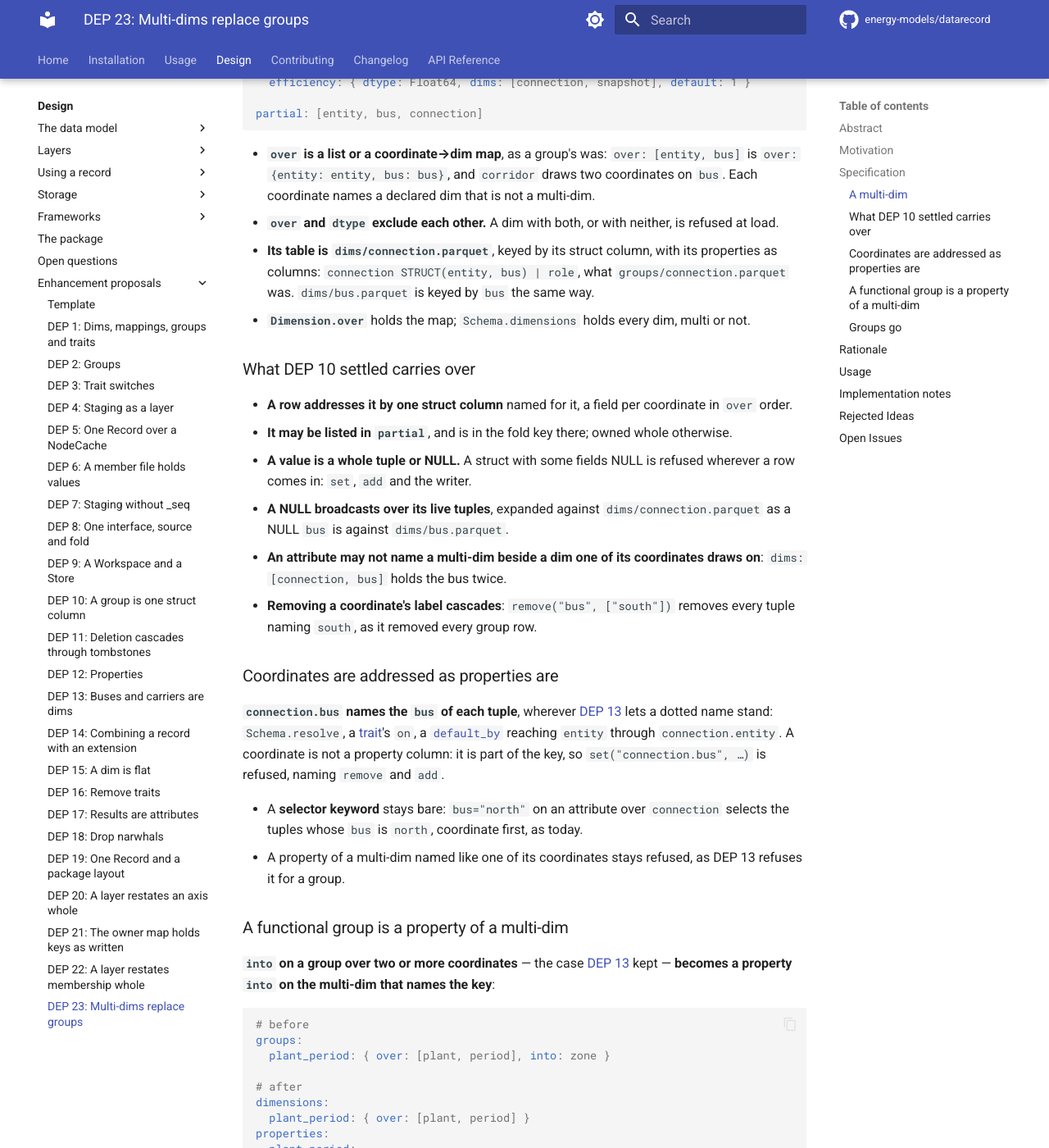
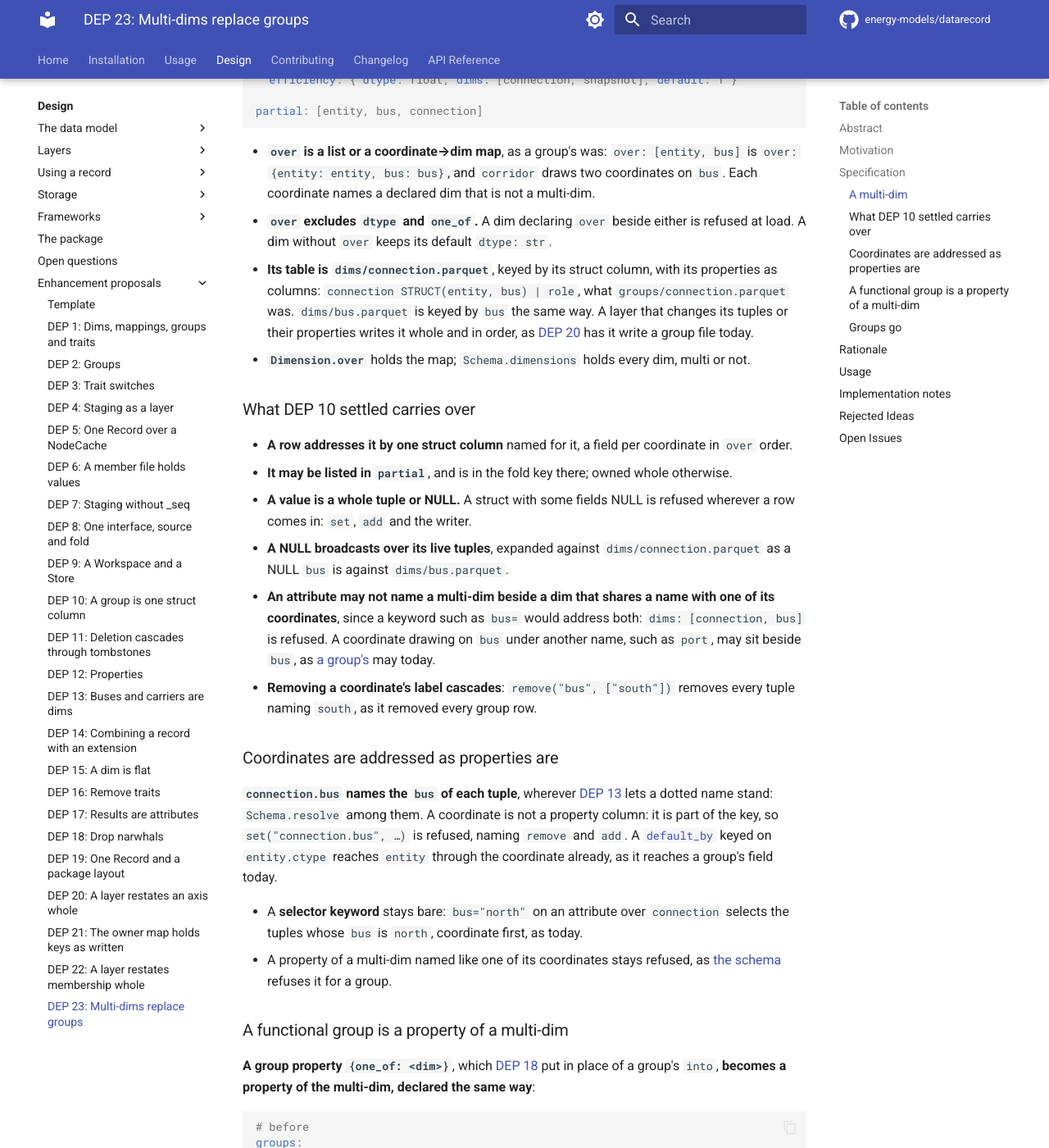
Before and after one commit to energy-models/datarecord, an MkDocs documentation site: the page built from docs/design/proposals/dep-0023-multi-dims.md, in a window 1280 px wide and 1400 px high, scrolled down 1741 px. Shown: the whole window at 82% size. Built offline with MkDocs 1.6.1 and Material for MkDocs 9.7.7, drawn with Linux system fonts in a browser that asks for light colours; comment, search, counter and statistics services are not loaded; some of the changed text lies outside the part shown.

Commit message:
docs: revise DEP 23 for the stack

````diff
--- a/docs/design/proposals/dep-0023-multi-dims.md
+++ b/docs/design/proposals/dep-0023-multi-dims.md
@@ -6,34 +6,33 @@
 
 # DEP 23: multi-dims replace groups
 
-| DEP      | 23                                                                                                                                    |
-| -------- | ------------------------------------------------------------------------------------------------------------------------------------- |
-| Title    | multi-dims replace groups                                                                                                             |
-| Author   | Bryn Pickering                                                                                                                        |
-| Status   | Draft                                                                                                                                 |
-| Requires | [DEP 10](dep-0010-a-group-is-a-struct-column.md), [DEP 12](dep-0012-properties.md), [DEP 13](dep-0013-buses-and-carriers-are-dims.md) |
-| Created  | 2026-10-21                                                                                                                            |
-| Replaces | the groups of [DEP 2](dep-0002-groups.md) and [DEP 10](dep-0010-a-group-is-a-struct-column.md)                                        |
+| DEP      | 23                                                                                                                                                                                                                               |
+| -------- | -------------------------------------------------------------------------------------------------------------------------------------------------------------------------------------------------------------------------------- |
+| Title    | multi-dims replace groups                                                                                                                                                                                                        |
+| Author   | Bryn Pickering                                                                                                                                                                                                                   |
+| Status   | Draft                                                                                                                                                                                                                            |
+| Requires | [DEP 10](dep-0010-a-group-is-a-struct-column.md), [DEP 12](dep-0012-properties.md), [DEP 13](dep-0013-buses-and-carriers-are-dims.md), [DEP 18](dep-0018-drop-narwhals.md), [DEP 20](dep-0020-a-layer-restates-an-axis-whole.md) |
+| Created  | 2026-10-21                                                                                                                                                                                                                       |
+| Replaces | the groups of [DEP 2](dep-0002-groups.md) and [DEP 10](dep-0010-a-group-is-a-struct-column.md)                                                                                                                                   |
 
 ## Abstract
 
-A group becomes a **multi-dim**: a dim declared under `dimensions` with `over`, whose labels are tuples of other dims' labels. It has its own dimension table in `dims/`, its coordinates are addressed as `connection.bus` as properties are, and a functional group's `into` becomes a property `into` of the multi-dim naming its key. The `groups` section, and every public name with `group` in it, goes.
+A group becomes a **multi-dim**: a dim declared under `dimensions` with `over`, whose labels are tuples of other dims' labels. It has its own dimension table in `dims/`, its coordinates are addressed as `connection.bus` as properties are, and a functional group's property `{one_of: <dim>}` becomes a property of the multi-dim, unchanged. The `groups` section, and every public name with `group` in it, goes.
 
 ## Motivation
 
-**A group is a dim in all but name.** [DEP 10's amendment](dep-0010-a-group-is-a-struct-column.md#amendment-a-group-is-a-dim) found it so in every way the fold sees: it is one struct column, it broadcasts, it is listed in `partial` or owned whole, it has a table of properties. What still sets it apart is spelling, and the spelling costs:
+**A group is a dim in all but name.** [DEP 10's amendment](dep-0010-a-group-is-a-struct-column.md#amendment-a-group-is-a-dim) found it so in every way the fold sees: it is one struct column, it broadcasts, it is listed in `partial` or owned whole, it has a table of properties. [DEP 20](dep-0020-a-layer-restates-an-axis-whole.md) made its file restated whole, as an axis file is. What still sets it apart is spelling, and the spelling costs:
 
-| a dim                                                              | a group                                                    |
-| ------------------------------------------------------------------ | ---------------------------------------------------------- |
-| declared under `dimensions`                                        | under `groups`                                             |
-| `dims/bus.parquet`                                                 | `groups/connection.parquet`                                |
-| `add`, `remove`                                                    | `add_group`, `remove_group`                                |
-| `Schema.dimensions`                                                | `Schema.groups`, `group_columns`, `group_key`, `groups_of` |
-| [`dims: [X]`](../schema.md#addressing-dims-x) resolves a dim first | …and a group if no dim is so named                         |
+| a dim                                                                               | a group                                                                                  |
+| ----------------------------------------------------------------------------------- | ---------------------------------------------------------------------------------------- |
+| declared under `dimensions`                                                         | under `groups`                                                                           |
+| `dims/bus.parquet`                                                                  | `groups/connection.parquet`                                                              |
+| `add`, `remove`                                                                     | `add_group`, `remove_group`                                                              |
+| `Schema.dimensions`                                                                 | `Schema.groups`, `group_columns`, `group_key`, `groups_of`                               |
+| [`dims: [X]`](../model/groups.md#attributes-over-a-group) resolves a dim first      | …and a group if no dim is so named                                                       |
+| a property `{one_of: <dim>}` may [categorize](../model/properties.md#categories) it | [never categorized](../open-questions.md#whether-a-group-in-partial-may-have-categories) |
 
 Every reader of a schema asks twice, and every rule that holds for both is stated twice.
-
-**`into` on a group is a property spelled another way.** [DEP 13](dep-0013-buses-and-carriers-are-dims.md#a-property-into-a-dim) made a single-coordinate `into` a property of the coordinate's dim. Over two coordinates or more it is still a group construct, a column beside the key that no other property shares a spelling with.
 
 ## Specification
 
@@ -43,25 +42,26 @@
 
 ```yaml
 dimensions:
-  entity: { dtype: String }
-  bus: { dtype: String }
-  snapshot: { dtype: { Datetime: us } }
+  entity: { dtype: str }
+  bus: { dtype: str }
+  snapshot: { dtype: datetime }
+  role: { one_of: [input, output, attached] }
   connection: { over: { entity: entity, bus: bus } }
   corridor: { over: { from: bus, to: bus } }
 
 properties:
   connection:
-    role: { dtype: { Enum: [input, output, attached] } }
+    role: { one_of: role }
 
 attributes:
-  efficiency: { dtype: Float64, dims: [connection, snapshot], default: 1 }
+  efficiency: { dtype: float, dims: [connection, snapshot], default: 1 }
 
 partial: [entity, bus, connection]
 ```
 
 - **`over` is a list or a coordinate→dim map**, as a group's was: `over: [entity, bus]` is `over: {entity: entity, bus: bus}`, and `corridor` draws two coordinates on `bus`. Each coordinate names a declared dim that is not a multi-dim.
-- **`over` and `dtype` exclude each other.** A dim with both, or with neither, is refused at load.
-- **Its table is `dims/connection.parquet`**, keyed by its struct column, with its properties as columns: `connection STRUCT(entity, bus) | role`, what `groups/connection.parquet` was. `dims/bus.parquet` is keyed by `bus` the same way.
+- **`over` excludes `dtype` and `one_of`.** A dim declaring `over` beside either is refused at load. A dim without `over` keeps its default `dtype: str`.
+- **Its table is `dims/connection.parquet`**, keyed by its struct column, with its properties as columns: `connection STRUCT(entity, bus) | role`, what `groups/connection.parquet` was. `dims/bus.parquet` is keyed by `bus` the same way. A layer that changes its tuples or their properties writes it whole and in order, as [DEP 20](dep-0020-a-layer-restates-an-axis-whole.md#an-axis-is-its-deepest-file) has it write a group file today.
 - **`Dimension.over`** holds the map; `Schema.dimensions` holds every dim, multi or not.
 
 ### What DEP 10 settled carries over
@@ -70,38 +70,41 @@
 - **It may be listed in `partial`**, and is in the fold key there; owned whole otherwise.
 - **A value is a whole tuple or NULL.** A struct with some fields NULL is refused wherever a row comes in: `set`, `add` and the writer.
 - **A NULL broadcasts over its live tuples**, expanded against `dims/connection.parquet` as a NULL `bus` is against `dims/bus.parquet`.
-- **An attribute may not name a multi-dim beside a dim one of its coordinates draws on**: `dims: [connection, bus]` holds the bus twice.
+- **An attribute may not name a multi-dim beside a dim that shares a name with one of its coordinates**, since a keyword such as `bus=` would address both: `dims: [connection, bus]` is refused. A coordinate drawing on `bus` under another name, such as `port`, may sit beside `bus`, as [a group's](../model/groups.md#attributes-over-a-group) may today.
 - **Removing a coordinate's label cascades**: `remove("bus", ["south"])` removes every tuple naming `south`, as it removed every group row.
 
 ### Coordinates are addressed as properties are
 
-**`connection.bus` names the `bus` of each tuple**, wherever [DEP 13](dep-0013-buses-and-carriers-are-dims.md#a-propertys-name-is-its-subjects) lets a dotted name stand: `Schema.resolve`, a [trait](../schema.md#traits)'s `on`, a [`default_by`](../schema.md#default_by-a-default-per-category) reaching `entity` through `connection.entity`. A coordinate is not a property column: it is part of the key, so `set("connection.bus", …)` is refused, naming `remove` and `add`.
+**`connection.bus` names the `bus` of each tuple**, wherever [DEP 13](dep-0013-buses-and-carriers-are-dims.md#a-propertys-name-is-its-subjects) lets a dotted name stand: `Schema.resolve` among them. A coordinate is not a property column: it is part of the key, so `set("connection.bus", …)` is refused, naming `remove` and `add`. A [`default_by`](../model/properties.md#default_by-a-default-per-category) keyed on `entity.ctype` reaches `entity` through the coordinate already, as it reaches a group's field today.
 
 - A **selector keyword** stays bare: `bus="north"` on an attribute over `connection` selects the tuples whose `bus` is `north`, coordinate first, as today.
-- A property of a multi-dim named like one of its coordinates stays refused, as DEP 13 refuses it for a group.
+- A property of a multi-dim named like one of its coordinates stays refused, as [the schema](../model/properties.md#names) refuses it for a group.
 
 ### A functional group is a property of a multi-dim
 
-**`into` on a group over two or more coordinates** — the case [DEP 13](dep-0013-buses-and-carriers-are-dims.md#a-property-into-a-dim) kept — **becomes a property `into` on the multi-dim that names the key**:
+**A group property `{one_of: <dim>}`**, which [DEP 18](dep-0018-drop-narwhals.md#into-goes) put in place of a group's `into`, **becomes a property of the multi-dim, declared the same way**:
 
 ```yaml
 # before
 groups:
-  plant_period: { over: [plant, period], into: zone }
+  plant_period: { over: [plant, period] }
+properties:
+  plant_period:
+    zone: { one_of: zone }
 
 # after
 dimensions:
   plant_period: { over: [plant, period] }
 properties:
   plant_period:
-    zone: { into: zone }
+    zone: { one_of: zone }
 ```
 
-One `zone` per tuple is what a property is: one value per label of its subject. The live-label check, the `remove` refusal and NULL meaning none are [a property `into`'s](../schema.md#properties). Naming the multi-dim beside `zone` in one attribute's `dims` is refused, as naming a group beside its `into` was.
+One `zone` per tuple is what a property is: one value per label of its subject. The live-label check, the `remove` refusal and NULL meaning none are [a property referring to a dim's](../model/properties.md#referring-to-a-dim).
 
 ### Groups go
 
-**With that, `groups` holds nothing and is removed.** `Group`, `Schema.groups`, `Schema.group_columns`, `Schema.groups_of`, `Schema.group_key`, `add_group`, `remove_group` and the `groups/` directory go. [`dims: [X]`](../schema.md#addressing-dims-x) resolves a dim, and nothing else.
+**With that, `groups` holds nothing and is removed.** `Group`, `Schema.groups`, `Schema.group_columns`, `Schema.groups_of`, `Schema.group_key`, `add_group`, `remove_group` and the `groups/` directory go. [`dims: [X]`](../model/groups.md#attributes-over-a-group) resolves a dim, and nothing else.
 
 **`add` and `remove` take a multi-dim's tuples**, each a mapping from coordinate to label:
 
@@ -116,15 +119,12 @@
 
 **A multi-dim, not a relation usable as a dim.** A tuple set that may stand in `dims` when used there and is a relation otherwise is two kinds of thing decided by the caller. Declaring it under `dimensions` says once what it is, gives it a table for its properties, and lets `add` and `remove` treat it as any other dim.
 
-**A dim table, not a second directory.** `dims/` already holds one table per dim keyed by that dim's column; a multi-dim's is keyed by its struct column. A reader of the format looks in one place.
-
-**`into` as a property.** It is the same declaration DEP 13 made for one coordinate, one value per label, with the same check. Keeping it as a group field kept the construct alive for that one case.
+**A dim table, not a second directory.** `dims/` already holds one table per dim keyed by that dim's column, each restated whole; a multi-dim's is keyed by its struct column. A reader of the format looks in one place.
 
 **What breaks:**
 
 - Every manifest with `groups` is rewritten, and every record re-exported: `groups/` moves to `dims/`.
 - Every public name with `group` in it goes; callers of `add_group` and `remove_group` call `add` and `remove`.
-- A functional mapping over two coordinates needs a multi-dim declared for its key, its tuples written as labels before the property can be.
 
 ## Usage
 
@@ -146,11 +146,11 @@
 
 ## Implementation notes
 
-1. `Dimension.over`, parsed as a group's was; `over` and `dtype` exclusive; `groups` refused at load, naming `dimensions`.
-2. The group struct-column machinery keyed on the dim: fold key, broadcast, whole-or-NULL, cascade.
-3. `dims/<multi-dim>.parquet` for its table; `groups/` dropped from the writer and reader.
+1. `Dimension.over`, parsed as a group's was; `over` exclusive with `dtype` and `one_of`; `groups` refused at load, naming `dimensions`.
+2. The group struct-column machinery keyed on the dim: fold key, broadcast, whole-or-NULL, cascade, the coordinate-name clash.
+3. `dims/<multi-dim>.parquet` for its table, restated whole; `groups/` and `resolved/groups/` dropped from the writer and reader.
 4. `add` and `remove` take tuples; `add_group`, `remove_group` removed.
-5. A group's `into` becomes a property `into` of the multi-dim; `Schema.resolve` resolves a coordinate.
+5. `Schema.resolve` resolves a coordinate.
 6. `Group`, `Schema.groups`, `group_columns`, `groups_of`, `group_key` removed; the PyPSA tool declares `connection` under `dimensions`.
 7. Pages, usage, changelog; fixtures re-exported.
 
@@ -167,7 +167,7 @@
 
 **No multi-dims at all** (`dims: [entity, bus]`, validity by a condition). Loses the struct column, the whole-or-NULL broadcast and the table for `role`.
 
-**A surrogate port dim**, one label per tuple with two properties `into` `entity` and `bus`. A value is then written against a port label and its entity and bus looked up; the tuple stops being the address.
+**A surrogate port dim**, one label per tuple with two properties `{one_of: entity}` and `{one_of: bus}`. A value is then written against a port label and its entity and bus looked up; the tuple stops being the address.
 
 ## Open Issues
 
@@ -178,9 +178,10 @@
   properties:
     plant_period:
       over: [plant, period]
-      zone: { into: zone }
+      zone: { one_of: zone }
   ```
 
   The multi-dim is then declared once, where its only content is. Against it: `over` becomes a name no property may take, a multi-dim with no property still needs an entry under `properties`, and `dimensions` stops listing every dim, so a reader of `dimensions` alone (mathspec's included) misses it.
 
 - **Whether a functional mapping over two coordinates justifies a dim.** `plant_period` exists only to carry `zone`; its labels must be written before the property can be.
+- **Whether a multi-dim in `partial` may be categorized.** Once a group is a dim, the [open question](../open-questions.md#whether-a-group-in-partial-may-have-categories) on a group's categories becomes whether the categories rule extends to a multi-dim. This DEP keeps a multi-dim uncategorized.
````
